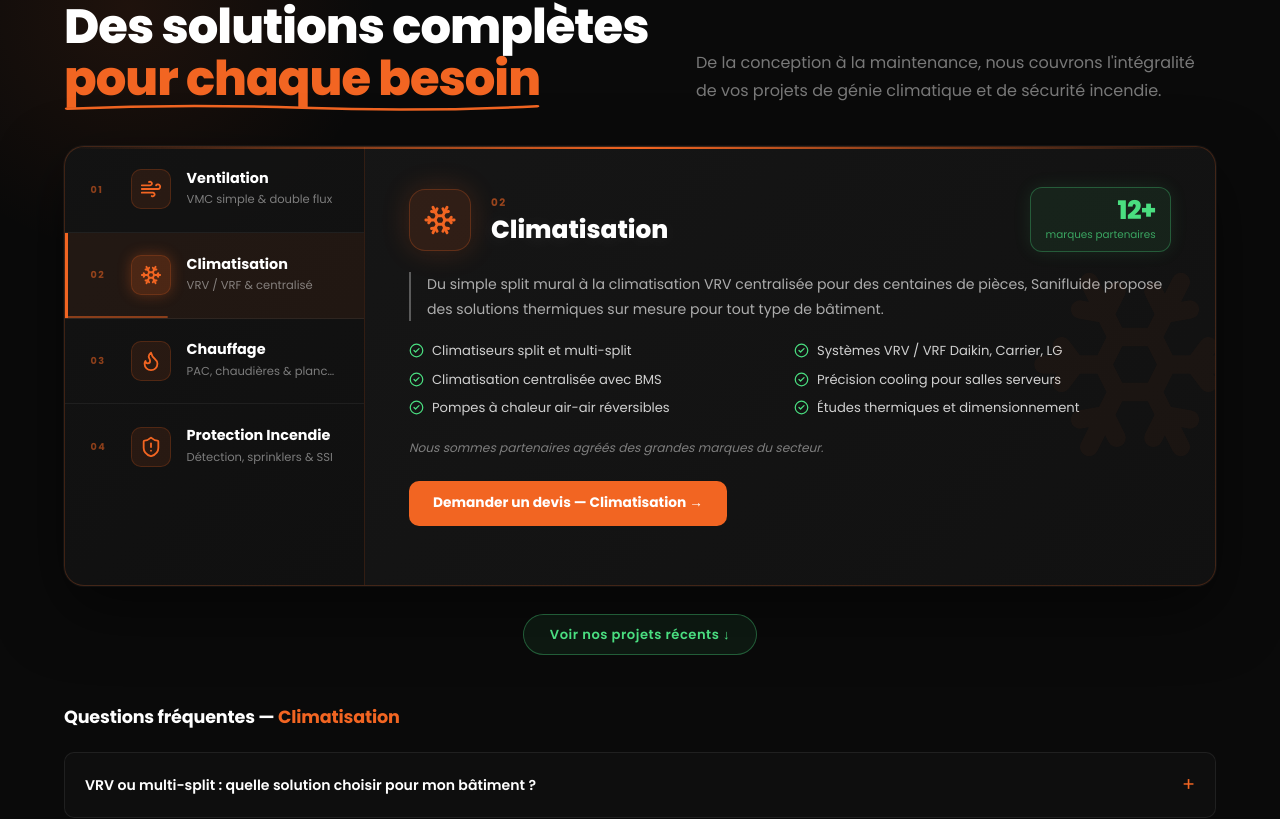
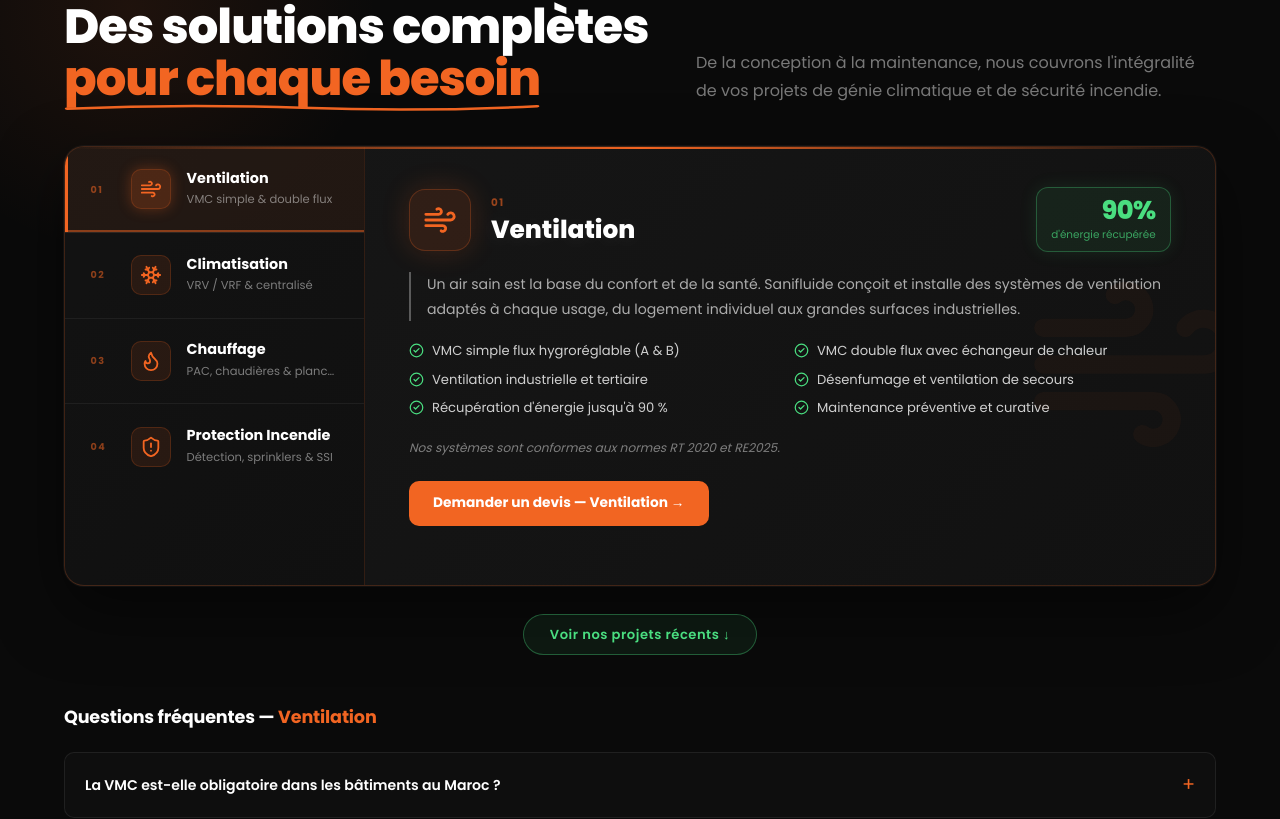
Before and after one commit to najialarabi2-tech/sanifluide-website, a React (Vite) app: page / in a window 1280 px wide. Shown: the part 922-1741 px from the top of the page. Built offline with nearby package versions, Linux system fonts and the light colour scheme.

Commit message:
refactor: remove auto-cycle from Services, tabs now manual only

```diff
--- a/src/components/Services.jsx
+++ b/src/components/Services.jsx
@@ -1,4 +1,4 @@
-import { useState, useEffect, useRef } from 'react'
+import { useState, useRef } from 'react'
 import { useReveal } from '../hooks/useReveal'
 import { Wind, Snowflake, Flame, ShieldAlert, CheckCircle2 } from 'lucide-react'
 
@@ -120,22 +120,10 @@
 export default function Services() {
   const ref = useReveal()
   const [active, setActive] = useState(0)
-  const pausedRef = useRef(false)
-  const resumeTimerRef = useRef(null)
-
-  // Auto-cycle every 5 s; pauses when user interacts
-  useEffect(() => {
-    const t = setInterval(() => {
-      if (!pausedRef.current) setActive(a => (a + 1) % SERVICES.length)
-    }, 5000)
-    return () => clearInterval(t)
-  }, [])
+  const faqRef = useRef(null)
 
   const handleSelect = (i) => {
     setActive(i)
-    pausedRef.current = true
-    clearTimeout(resumeTimerRef.current)
-    resumeTimerRef.current = setTimeout(() => { pausedRef.current = false }, 12000)
   }
 
   const svc = SERVICES[active]
@@ -162,14 +150,7 @@
           </p>
         </div>
 
-        <div
-          className="services__explorer"
-          onMouseEnter={() => { pausedRef.current = true }}
-          onMouseLeave={() => {
-            clearTimeout(resumeTimerRef.current)
-            resumeTimerRef.current = setTimeout(() => { pausedRef.current = false }, 3000)
-          }}
-        >
+        <div className="services__explorer">
           {/* Left: tab list */}
           <div className="services__tabs">
             {SERVICES.map((s, i) => (
@@ -177,7 +158,6 @@
                 key={s.num}
                 className={`svc-tab${active === i ? ' svc-tab--active' : ''}`}
                 onClick={() => handleSelect(i)}
-                onMouseEnter={() => handleSelect(i)}
               >
                 <div className="svc-tab__num">{s.num}</div>
                 <div className="svc-tab__icon">{s.icon}</div>
@@ -236,7 +216,7 @@
         </div>
 
         {/* FAQ section — SEO rich content, changes with active service tab */}
-        <div className="services__faq" aria-label={`Questions fréquentes — ${svc.title}`}>
+        <div className="services__faq" aria-label={`Questions fréquentes — ${svc.title}`} ref={faqRef}>
           <h3 className="services__faq-title">
             Questions fréquentes — <span>{svc.title}</span>
           </h3>
```
